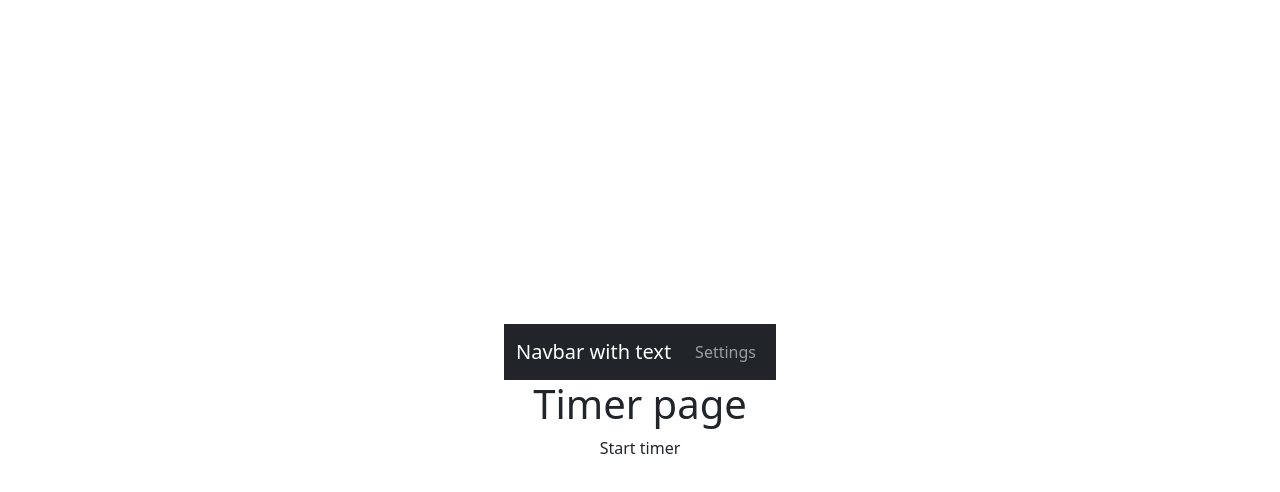
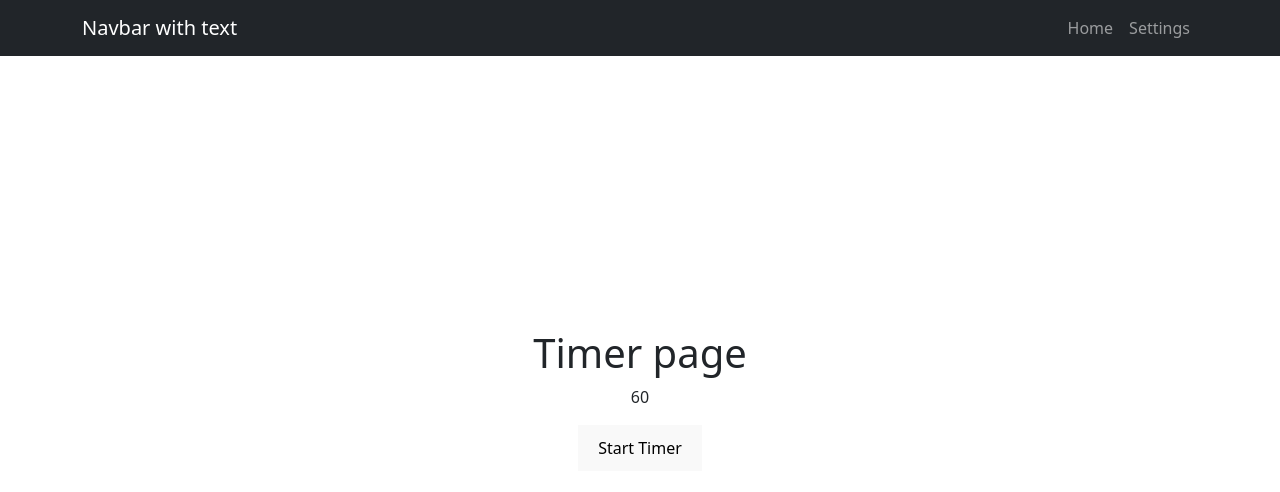
Before and after one commit to Roanbradley/ReactTimerApp, a React (Vite) app in the folder my-pwa-app/: page / in a window 1280 px wide. Shown: the top 492 px of the page. Built offline with nearby package versions, Linux system fonts and the light colour scheme.

Commit message:
added Time Variable and button

```diff
--- a/my-pwa-app/Components/Navbar.jsx
+++ b/my-pwa-app/Components/Navbar.jsx
@@ -5,13 +5,14 @@ import Settings from '../src/pages/Settings';
 
 function NavbarSample(){
     return(
-   <Navbar bg="dark" variant="dark" expand="lg">
+   <Navbar  fixed = "top" bg="dark" variant="dark" expand="lg">
       <Container>
         <Navbar.Brand href="#home">Navbar with text</Navbar.Brand>
         <Navbar.Toggle aria-controls="navbar-collapse" />
         <Navbar.Collapse id="navbar-collapse" className="justify-content-end">
          <Nav>
-          <Nav.Link href="#settings">Settings</Nav.Link>
+         <Nav.Link href='/'>Home</Nav.Link>
+          <Nav.Link href="Settings">Settings</Nav.Link>
         </Nav>
         </Navbar.Collapse>
 
--- /dev/null
+++ b/my-pwa-app/src/Logic/TimerLogic.js
@@ -0,0 +1,11 @@
+
+const defaultTime = 60;
+export default defaultTime;
+
+ function onTimerStarted(){
+
+    for(const i = 0; defaultTime > i; defaultTime--)
+    {
+
+    }
+}
--- a/my-pwa-app/src/pages/Timer.jsx
+++ b/my-pwa-app/src/pages/Timer.jsx
@@ -1,9 +1,12 @@
+import defaultTime from "../Logic/TimerLogic";
+
+
 export default function Timer(){
     return(
         <div>
             <h1>Timer page</h1>
-
-            <p>Start timer</p>
+            <p>{defaultTime}</p>
+            <button  onclick="OnTimerStarted">Start Timer</button>
         </div>
     );
 }
```
